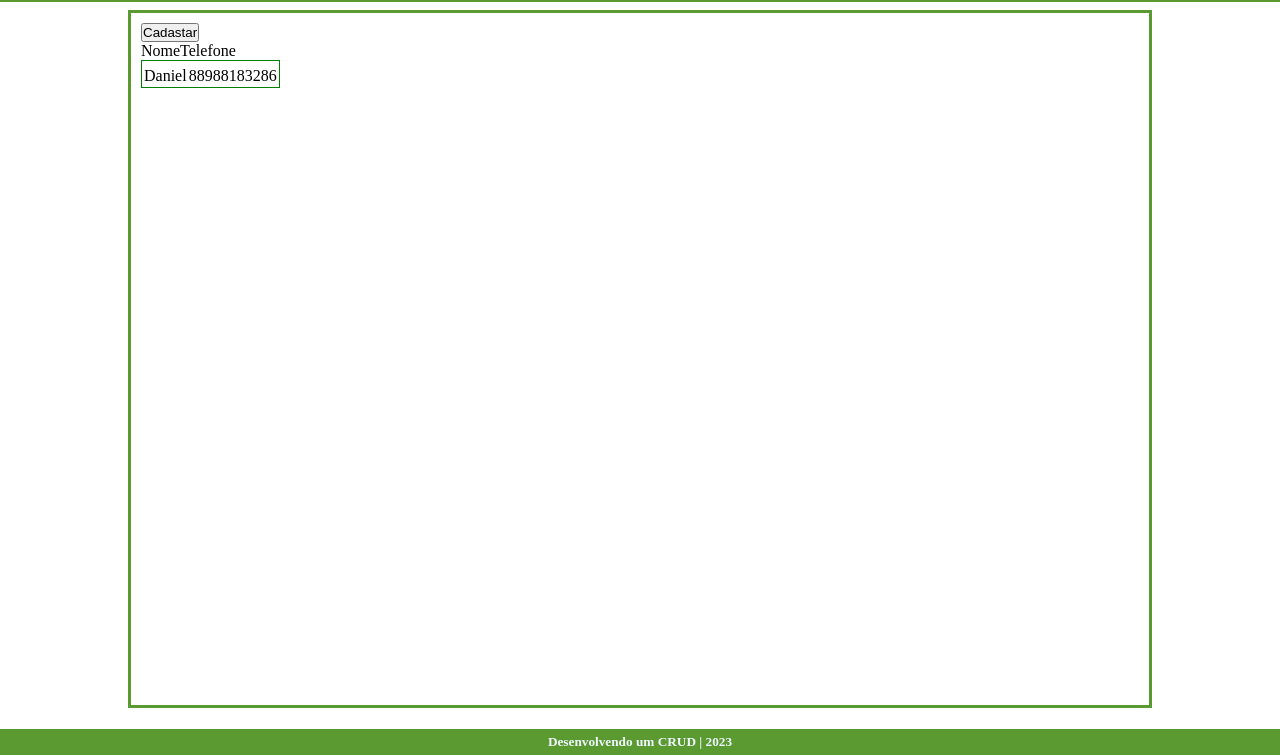
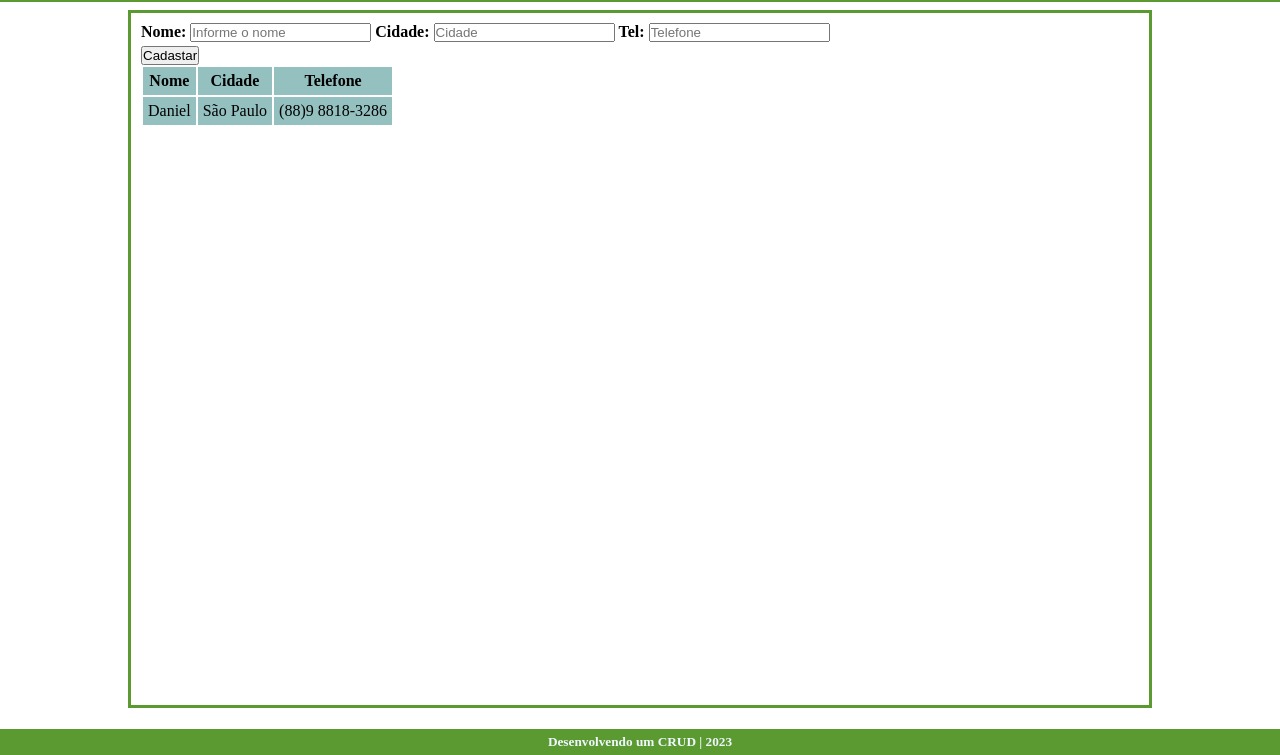
Before and after one commit to dannielfisico/CrudLocalStorage, a plain HTML site: page index.html in a window 1280 px wide. Shown: the part 45-800 px from the top of the page. Drawn offline with Linux system fonts and the light colour scheme.

Commit message:
index e css criado

```diff
--- a/index.html
+++ b/index.html
@@ -13,20 +13,41 @@
     <main>
         <div class="container">
             <div class="controls">
+                <div class="form">
+
+                    <label for="nome">Nome:</label>
+                    <input type="text" name="nome" placeholder="Informe o nome">
+
+
+                    <label for="cidade">Cidade:</label>
+                    <input type="text" placeholder="Cidade">
+
+
+                    <label for="telefone">Tel:</label>
+                    <input type="tel" placeholder="Telefone">
+
+            </div>
                 <button>Cadastar</button>
             </div>
             <table>
                 <thead>
-                    <tr>Nome</tr>
-                    <tr>Telefone</tr>
+                    <tr>
+                        <th>Nome</th>
+                        <th>Cidade</th>
+                        <th>Telefone</th>
+                    </tr>
                 </thead>
+                <tbody>
+                    <tr>
+                         <td>Daniel</td>
+                         <td>São Paulo</td>
+                        <td>(88)9 8818-3286</td>
+                    </tr>
 
-            <tbody>
-                <td>Daniel</td>
-                <td>88988183286</td>
-            </tbody>
+                </tbody>
         </table>
         </div>
+
     </main>
     <footer>
         <h5>Desenvolvendo um CRUD | 2023</h5>
--- a/style/style.css
+++ b/style/style.css
@@ -19,7 +19,7 @@ header, footer {
 
 main {
     flex-grow: 1;
-
+    position: relative;
 }
 
 .container  {
@@ -30,6 +30,27 @@ main {
     padding: 10px;
 }
 
-table{
-    border: 1px solid green;
+th, td{
+    padding: 5px;
+    background-color: rgb(148, 192, 192);
 }
+
+.modal {
+    border: 1px solid red;
+    padding: 10px;
+    position: absolute;
+    top: 50px;
+    margin: auto;
+    display: flex;
+    flex-direction: column;
+}
+
+.form label {
+    font-weight: bold;
+    margin-bottom: .3em;
+    display: inline-block;
+}
+
+.form input {
+    display: inline;
+}
```
